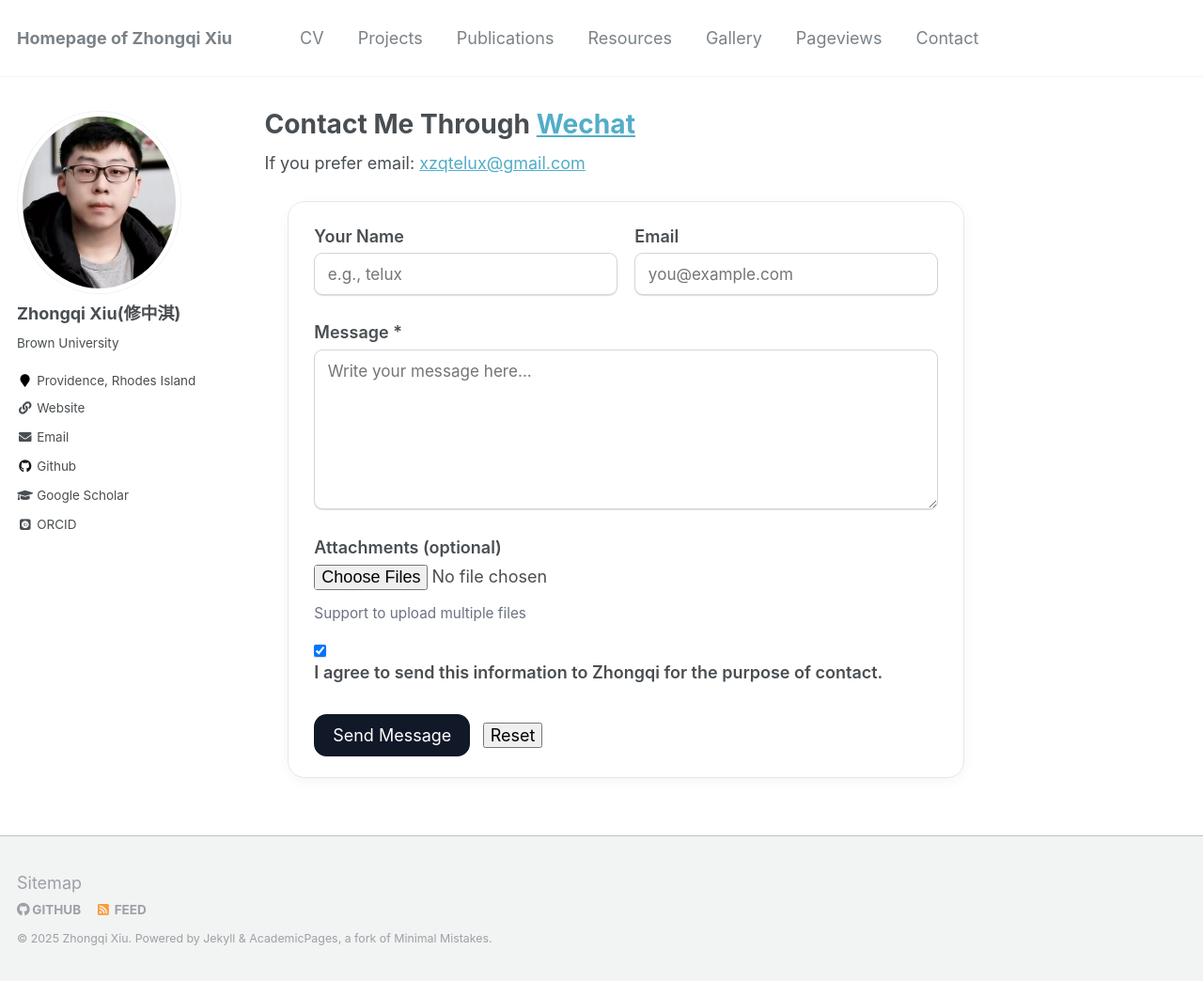
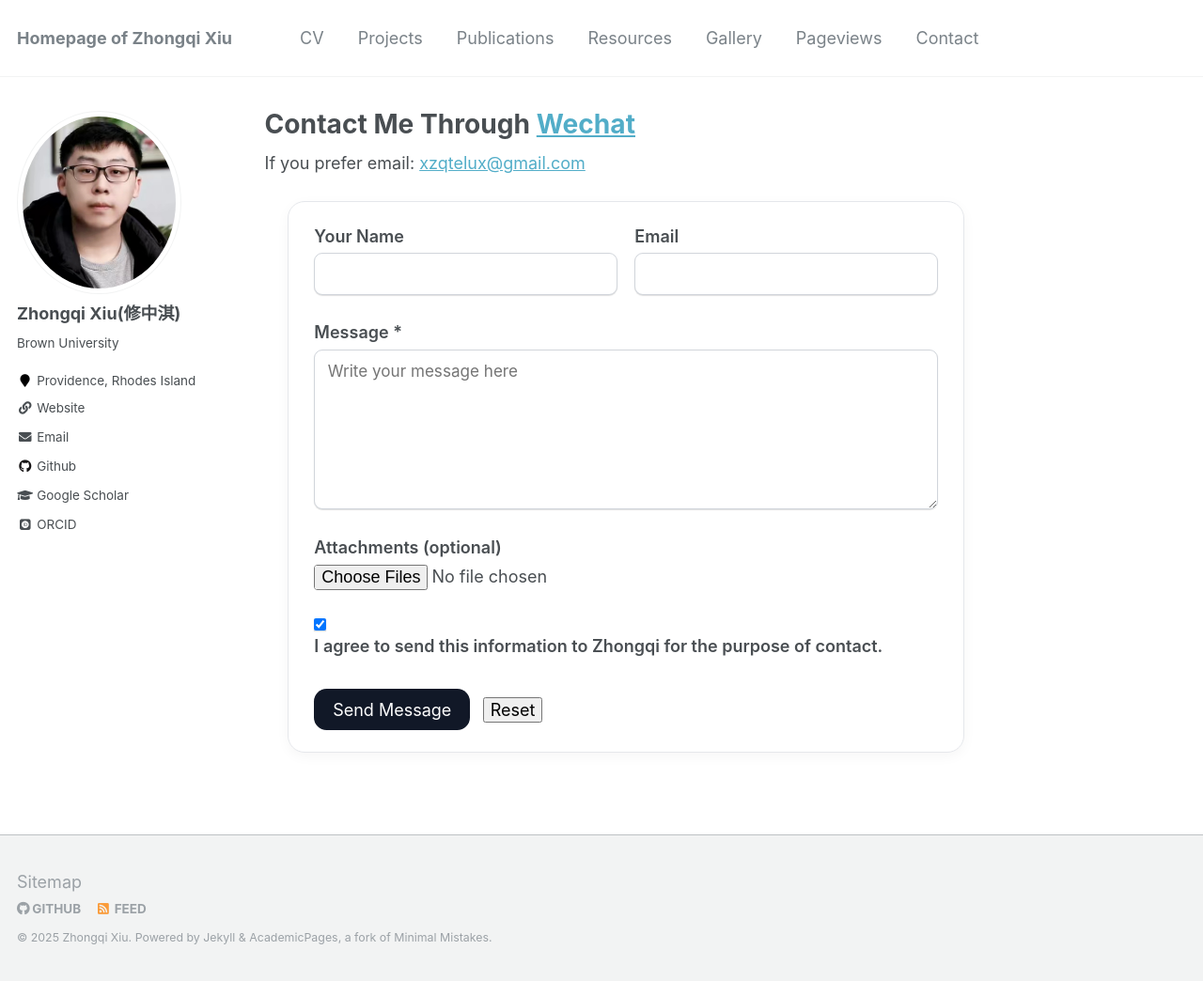
Before and after one commit to k-telux/k-telux.github.io, a Jekyll site: the page built from _pages/contact.md, in a window 1280 px wide and 1044 px high. Shown: the whole window at 94% size. Built offline with Jekyll 4.4.1, drawn with Linux system fonts in a browser that asks for light colours; some web fonts are replaced.

Commit message:
Update contact.md

```diff
--- a/_pages/contact.md
+++ b/_pages/contact.md
@@ -62,23 +62,22 @@ author_profile: true
     <div class="inline-two">
       <div>
         <label for="name">Your Name </label>
-        <input type="text" id="name" name="name" placeholder="e.g., telux">
+        <input type="text" id="name" name="name" placeholder="">
       </div>
       <div>
         <label for="email">Email </label>
-        <input type="email" id="email" name="email" placeholder="you@example.com">
+        <input type="email" id="email" name="email" placeholder="">
       </div>
     </div>
 
     <div>
       <label for="message">Message *</label>
-      <textarea id="message" name="message" rows="7" placeholder="Write your message here..." required></textarea>
+      <textarea id="message" name="message" rows="7" placeholder="Write your message here" required></textarea>
     </div>
 
     <div>
       <label for="files">Attachments (optional)</label>
       <input id="files" name="attachments" type="file" multiple>
-      <div class="hint">Support to upload multiple files</div>
     </div>
 
     <div>
```
